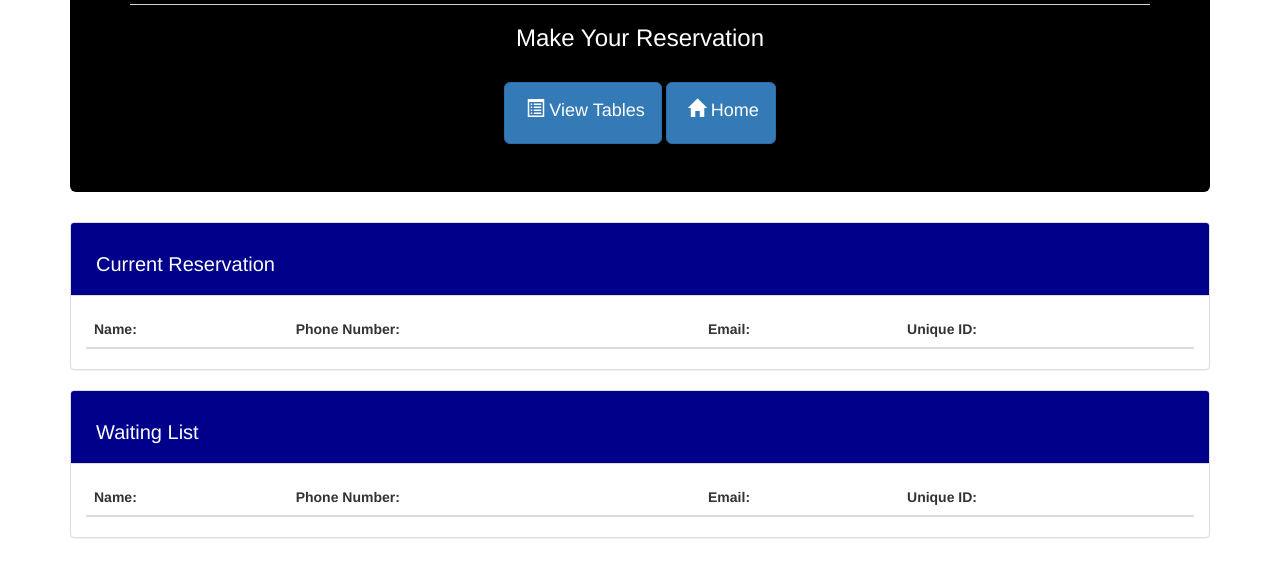
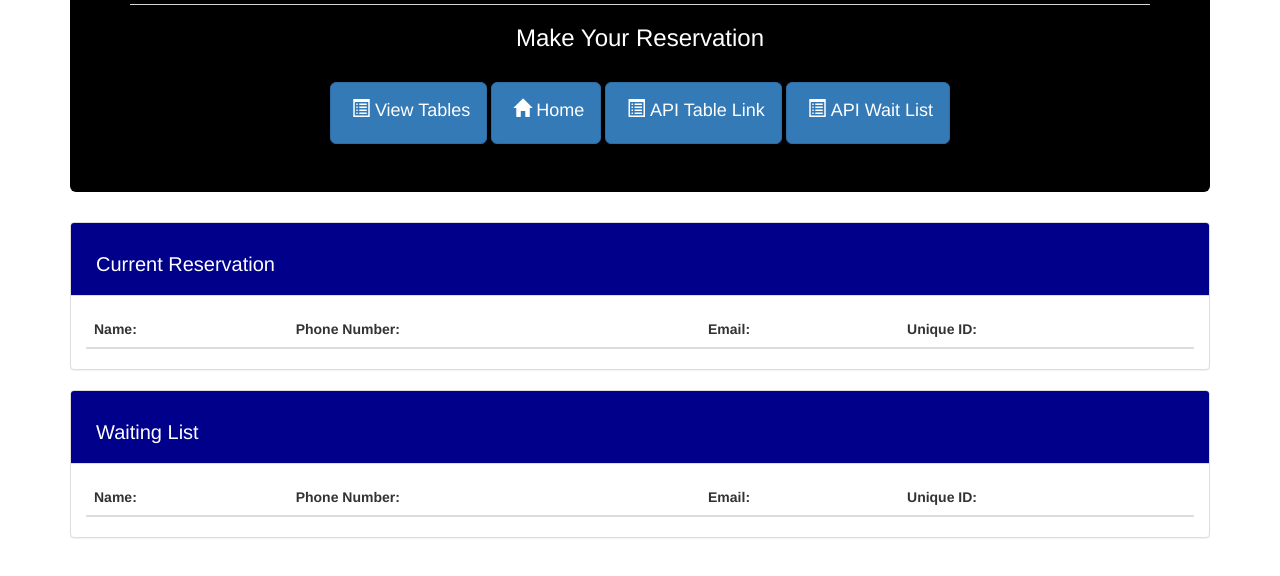
Before and after one commit to HarryCaveMan/Hot-Restaurant, a website: page tables.html in a window 1280 px wide. Shown: the part 164-740 px from the top of the page. Drawn offline with nearby package versions, Linux system fonts and the light colour scheme.

Commit message:
update4 Jess

```diff
--- a/tables.html
+++ b/tables.html
@@ -23,6 +23,12 @@
                 </a>
                 <a href="reservations.html">
                     <button type="button" class="btn btn-lg btn-primary"><span class="glyphicon glyphicon-home"></span>Home</button>
+                </a>
+                <a href="#">
+                    <button type="button" class="btn btn-lg btn-primary"><span class="glyphicon glyphicon-list-alt"></span>API Table Link</button>
+                </a>
+                <a href="#">
+                    <button type="button" class="btn btn-lg btn-primary"><span class="glyphicon glyphicon-list-alt"></span>API Wait List</button>
                 </a>
             </div>
         </div>
```
Also changed, not shown: reservations.html (+11 -6 lines). Lines whose indentation alone changed are shown as unchanged.
